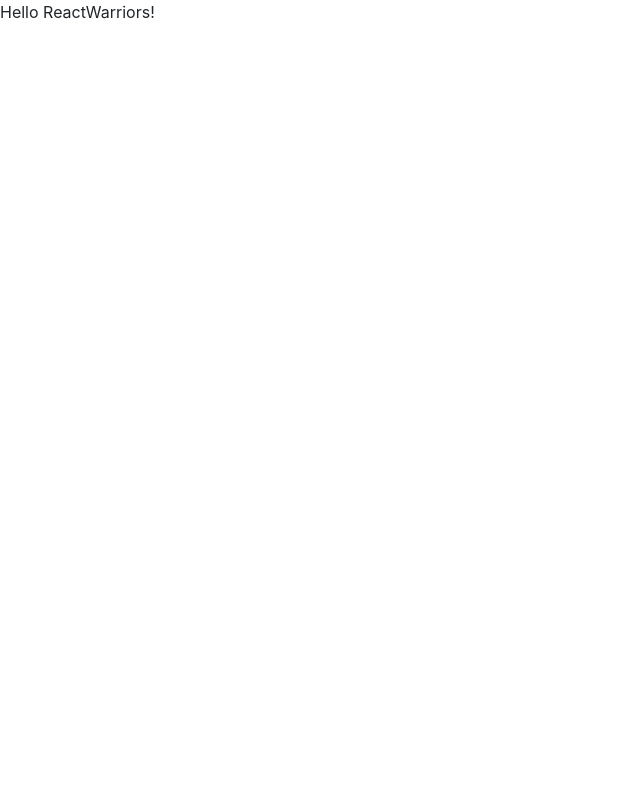
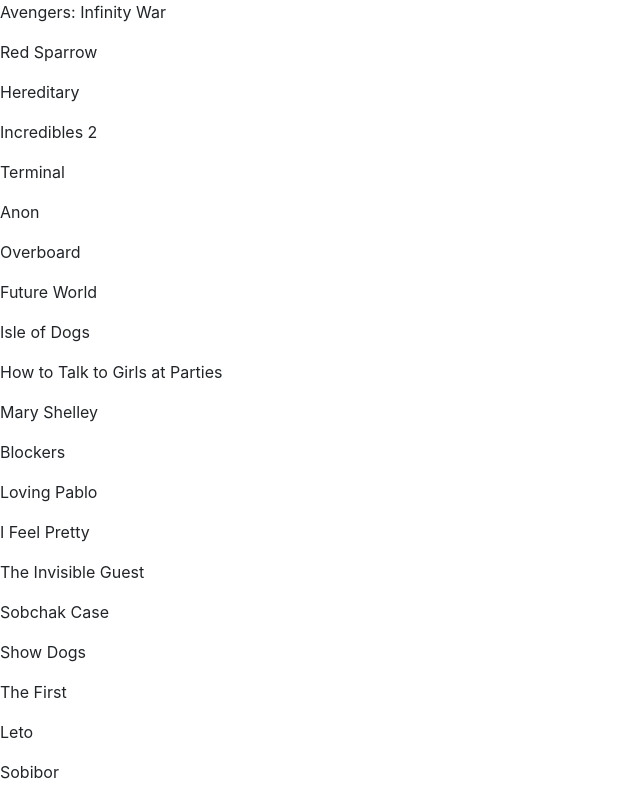
Before and after one commit to olezhkalviv/reactwarriors-master-class, a React (Create React App) app: page / in a window 1280 px wide. Shown: the whole page, without its empty margins (0-640 px from the left). Built offline with nearby package versions, Linux system fonts and the light colour scheme.

Commit message:
Implemented showing list of movies

```diff
--- a/src/components/App.jsx
+++ b/src/components/App.jsx
@@ -1,7 +1,22 @@
 import React from "react";
+import moviesData from "../moviesData";
 
-function App() {
-  return <div>Hello ReactWarriors!</div>;
+let title = "Hello ReactWarriors";
+
+class App extends React.Component {
+  constructor() {
+    super();
+
+    this.state = {
+      movies: moviesData
+    }
+  }
+  render() {
+    console.log(this);
+    return <div>{this.state.movies.map(function (movie) {
+      return <p>{movie.title}</p>
+    })}</div>;
+  }
 }
 
 export default App;
--- a/src/moviesData.js
+++ b/src/moviesData.js
@@ -320,3 +320,5 @@ export const moviesData = [
     release_date: "2018-05-03"
   }
 ];
+
+export default moviesData;
```
Also changed, not shown: 1 other file (tests, documents, lock files or other folders).
